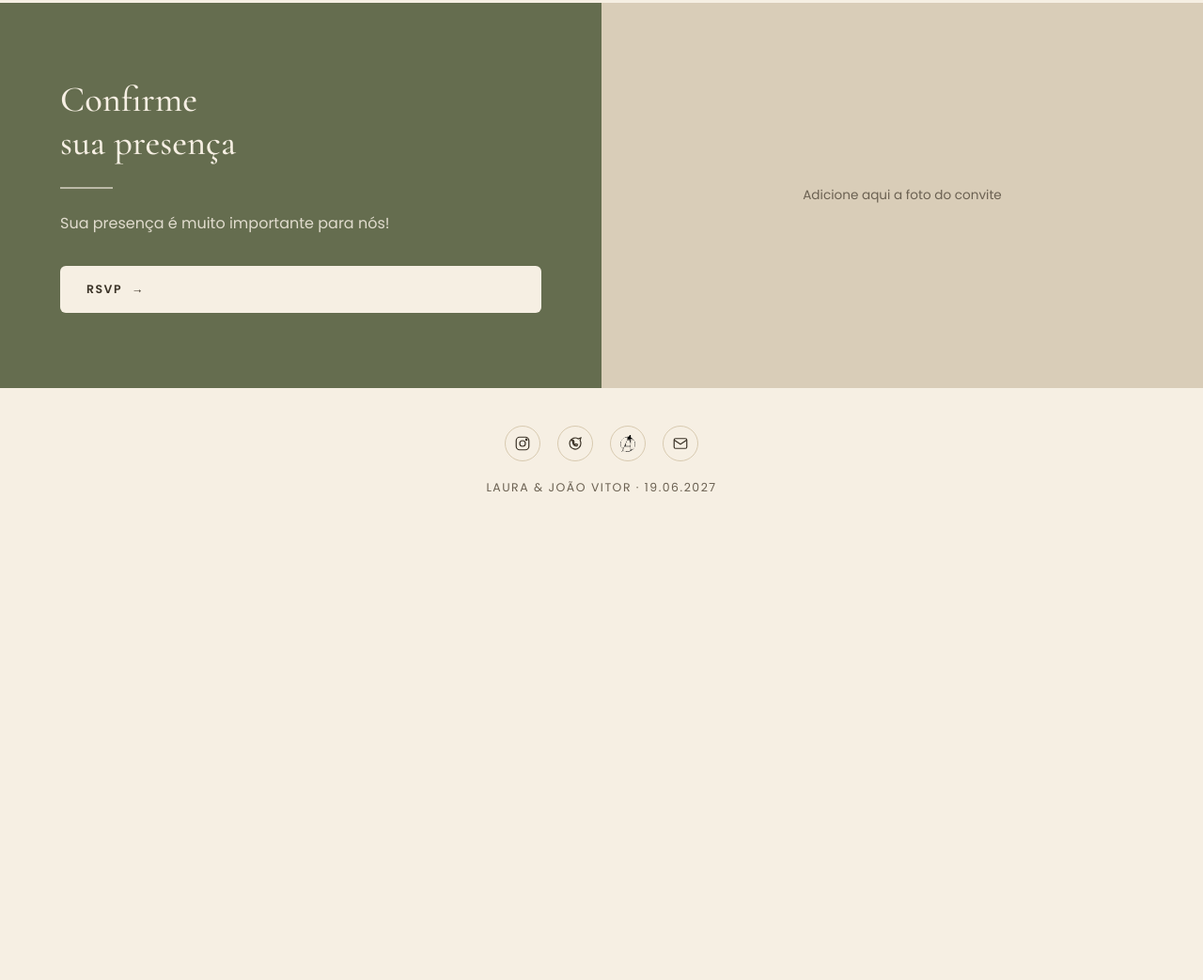
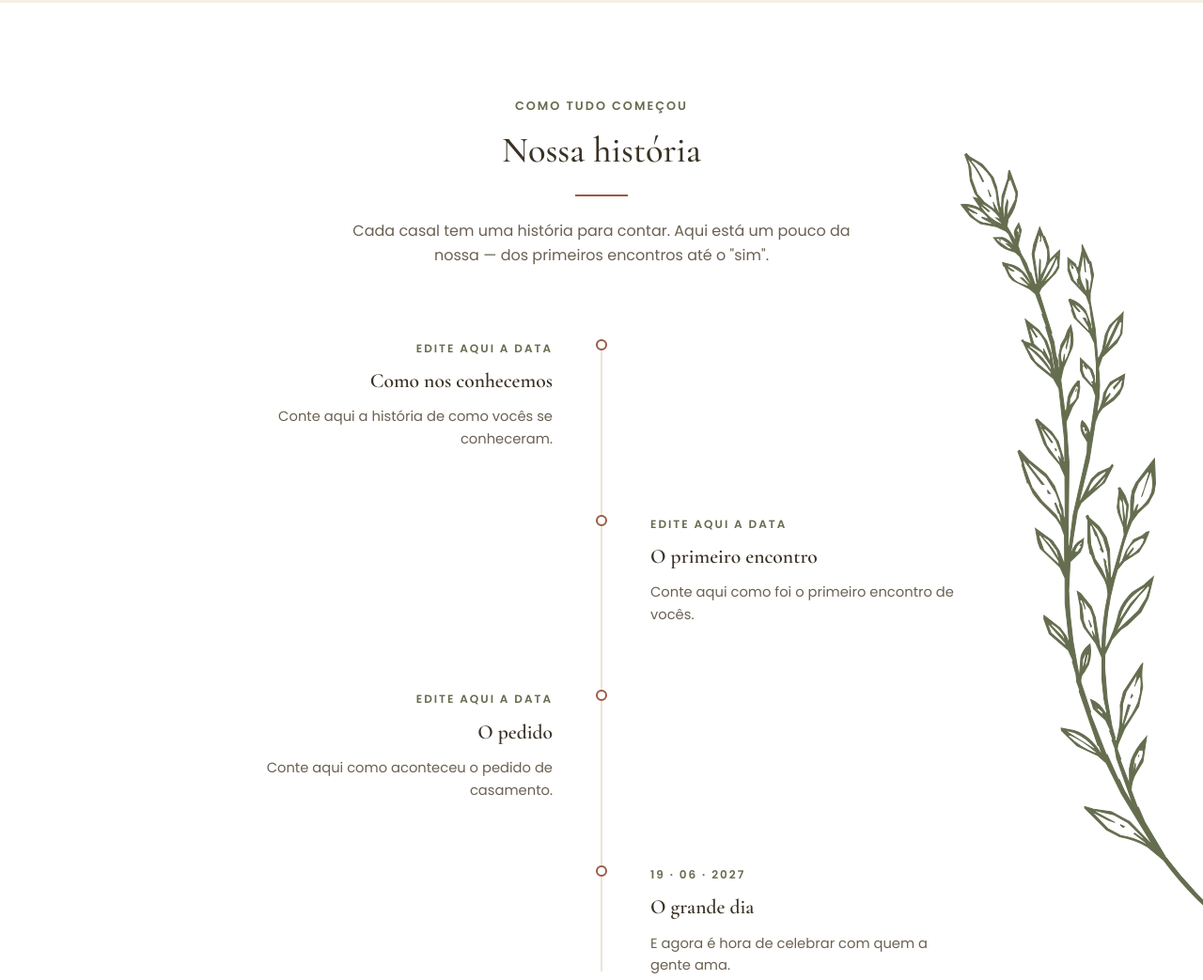
Before and after one commit to rafontas/casamento-laura-2, a website: page public/index.html in a window 1280 px wide. Shown: the part 1414-2457 px from the top of the page at 94% size. Before the commit the page ends 1983 px from the top, so only its background shows below. Drawn offline with nearby package versions, Linux system fonts and the light colour scheme.

Commit message:
Adicionando section de minha história, adicionando os galhos e mudando as cores.

```diff
--- a/public/index.html
+++ b/public/index.html
@@ -108,6 +108,60 @@
       </div>
     </section>
 
+    <!-- NOSSA HISTÓRIA -->
+    <section class="story" id="historia">
+      <img src="assets/images/branch-5.svg" alt="" class="story__leaf" aria-hidden="true">
+      <div class="container">
+        <div class="story__header">
+          <p class="eyebrow">Como tudo começou</p>
+          <h2 class="section-title">Nossa história</h2>
+          <div class="rule" aria-hidden="true"></div>
+          <p class="story__intro">
+            Cada casal tem uma história para contar. Aqui está um pouco da nossa —
+            dos primeiros encontros até o "sim".
+          </p>
+        </div>
+
+        <div class="timeline">
+          <div class="timeline__item">
+            <span class="timeline__dot" aria-hidden="true"></span>
+            <div class="timeline__card">
+              <span class="timeline__date">Edite aqui a data</span>
+              <h3 class="timeline__title">Como nos conhecemos</h3>
+              <p class="timeline__text">Conte aqui a história de como vocês se conheceram.</p>
+            </div>
+          </div>
+
+          <div class="timeline__item">
+            <span class="timeline__dot" aria-hidden="true"></span>
+            <div class="timeline__card">
+              <span class="timeline__date">Edite aqui a data</span>
+              <h3 class="timeline__title">O primeiro encontro</h3>
+              <p class="timeline__text">Conte aqui como foi o primeiro encontro de vocês.</p>
+            </div>
+          </div>
+
+          <div class="timeline__item">
+            <span class="timeline__dot" aria-hidden="true"></span>
+            <div class="timeline__card">
+              <span class="timeline__date">Edite aqui a data</span>
+              <h3 class="timeline__title">O pedido</h3>
+              <p class="timeline__text">Conte aqui como aconteceu o pedido de casamento.</p>
+            </div>
+          </div>
+
+          <div class="timeline__item">
+            <span class="timeline__dot" aria-hidden="true"></span>
+            <div class="timeline__card">
+              <span class="timeline__date">19 · 06 · 2027</span>
+              <h3 class="timeline__title">O grande dia</h3>
+              <p class="timeline__text">E agora é hora de celebrar com quem a gente ama.</p>
+            </div>
+          </div>
+        </div>
+      </div>
+    </section>
+
     <!-- RSVP -->
     <section class="rsvp" id="rsvp">
       <div class="rsvp__text">
--- a/public/style.css
+++ b/public/style.css
@@ -394,6 +394,124 @@ ul {
 }
 
 /* =========================================================
+   NOSSA HISTÓRIA
+   ========================================================= */
+
+.story {
+  position: relative;
+  overflow: hidden;
+  padding: 100px 0;
+  background: var(--color-bg-card);
+}
+
+.story__leaf {
+  position: absolute;
+  top: 50%;
+  right: 0;
+  height: auto;
+  transform: translateY(-50%) scaleX(-1) rotate(20deg);
+  z-index: 0;
+  pointer-events: none;
+  user-select: none;
+}
+
+.story__header {
+  position: relative;
+  z-index: 1;
+  max-width: 560px;
+  margin: 0 auto 72px;
+  text-align: center;
+}
+
+.story__header .rule {
+  margin-left: auto;
+  margin-right: auto;
+}
+
+.story__intro {
+  color: var(--color-text-soft);
+  margin-top: 20px;
+}
+
+.timeline {
+  position: relative;
+  z-index: 1;
+  max-width: 860px;
+  margin: 0 auto;
+}
+
+.timeline::before {
+  content: '';
+  position: absolute;
+  top: 6px;
+  bottom: 6px;
+  left: 50%;
+  width: 1px;
+  background: var(--color-border);
+  transform: translateX(-50%);
+}
+
+.timeline__item {
+  position: relative;
+  width: 50%;
+  padding: 0 52px 64px;
+}
+
+.timeline__item:last-child {
+  padding-bottom: 0;
+}
+
+.timeline__item:nth-child(odd) {
+  left: 0;
+  text-align: right;
+}
+
+.timeline__item:nth-child(even) {
+  left: 50%;
+  text-align: left;
+}
+
+.timeline__dot {
+  position: absolute;
+  top: 4px;
+  width: 12px;
+  height: 12px;
+  border-radius: 50%;
+  background: var(--color-bg-card);
+  border: 2px solid var(--color-accent);
+}
+
+.timeline__item:nth-child(odd) .timeline__dot {
+  right: -6px;
+}
+
+.timeline__item:nth-child(even) .timeline__dot {
+  left: -6px;
+}
+
+.timeline__date {
+  display: inline-block;
+  font-size: 0.75rem;
+  font-weight: 600;
+  letter-spacing: 2px;
+  text-transform: uppercase;
+  color: var(--color-green-dark);
+  margin-bottom: 8px;
+}
+
+.timeline__title {
+  font-family: var(--font-display);
+  font-weight: 600;
+  font-size: 1.35rem;
+  margin-bottom: 10px;
+}
+
+.timeline__text {
+  color: var(--color-text-soft);
+  font-size: 0.92rem;
+}
+
+/* =========================================================
    PRESENTES (página própria)
    ========================================================= */
 
@@ -713,6 +831,34 @@ body.no-scroll {
     opacity: 0.6;
   }
 
+  .story {
+    padding: 72px 0;
+  }
+
+  .story__leaf {
+    max-width: 70px;
+    opacity: 0.6;
+  }
+
+  .timeline::before {
+    left: 7px;
+  }
+
+  .timeline__item,
+  .timeline__item:nth-child(odd),
+  .timeline__item:nth-child(even) {
+    width: 100%;
+    left: 0;
+    text-align: left;
+    padding: 0 0 44px 36px;
+  }
+
+  .timeline__item:nth-child(odd) .timeline__dot,
+  .timeline__item:nth-child(even) .timeline__dot {
+    left: 1px;
+    right: auto;
+  }
+
   .rsvp {
     grid-template-columns: 1fr;
   }
```
Also changed, not shown: public/assets/images/birds-2.png (added), public/assets/images/birds.png (added), public/assets/images/branch-1.png (added), public/assets/images/branch-2.png (added), public/assets/images/branch-3.png (added), public/assets/images/branch-4.png (added), public/assets/images/branch-5.svg (added), public/assets/images/branch.png (added), public/assets/images/canto.png (added), public/assets/images/tree-1.png (added), public/assets/images/tree.png (added).
